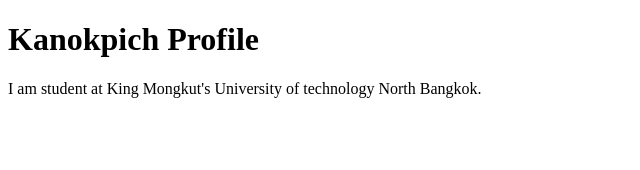
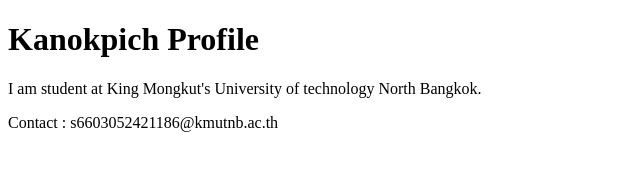
Before and after one commit to kanokpich18/github-desktop-project, a plain HTML site: page index.html in a window 1280 px wide. Shown: the whole page, without its empty margins (0-640 px from the left). Drawn offline with Linux system fonts and the light colour scheme.

Commit message:
Add contact me
add contact me

```diff
--- a/index.html
+++ b/index.html
@@ -8,5 +8,6 @@
 <body>
     <h1>Kanokpich Profile</h1>
     <p>I am student at King Mongkut's University of technology North Bangkok.</p>
+    <footer>Contact : s6603052421186@kmutnb.ac.th</footer>
 </body>
 </html>
```
